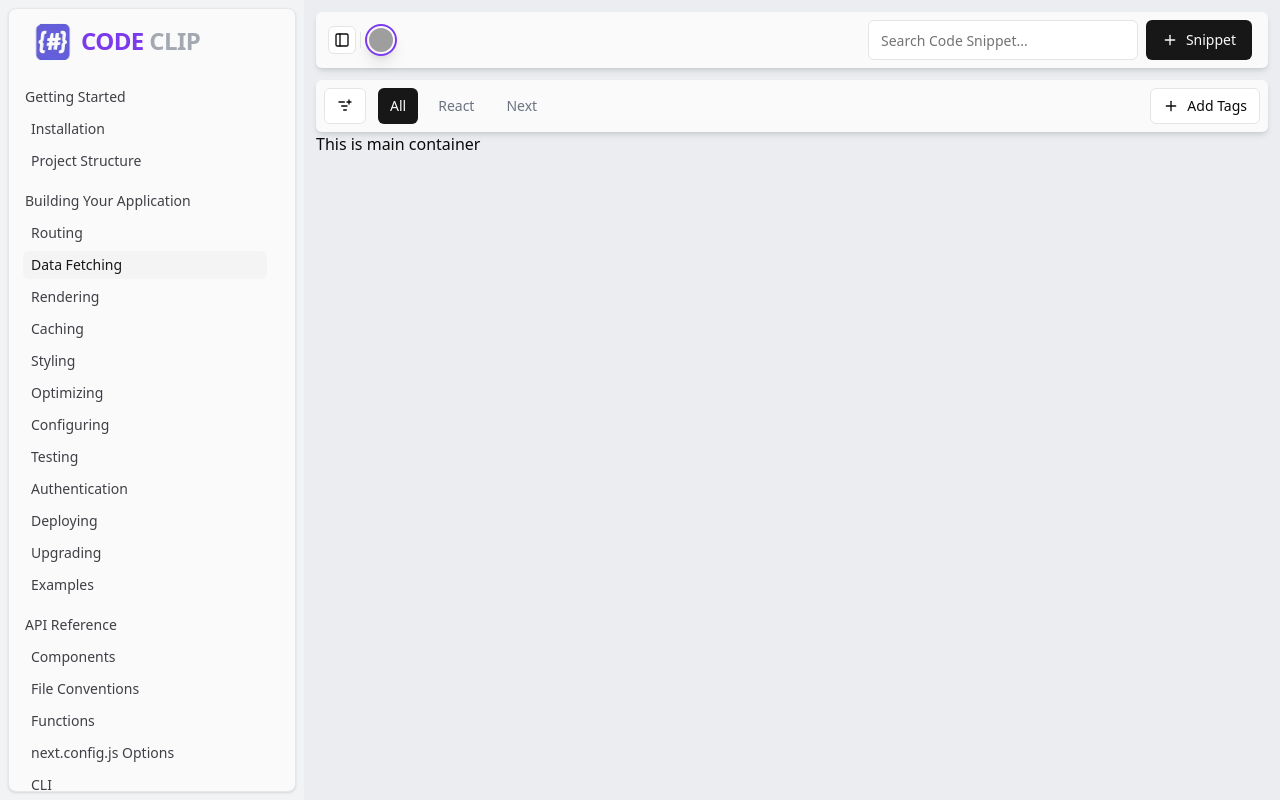
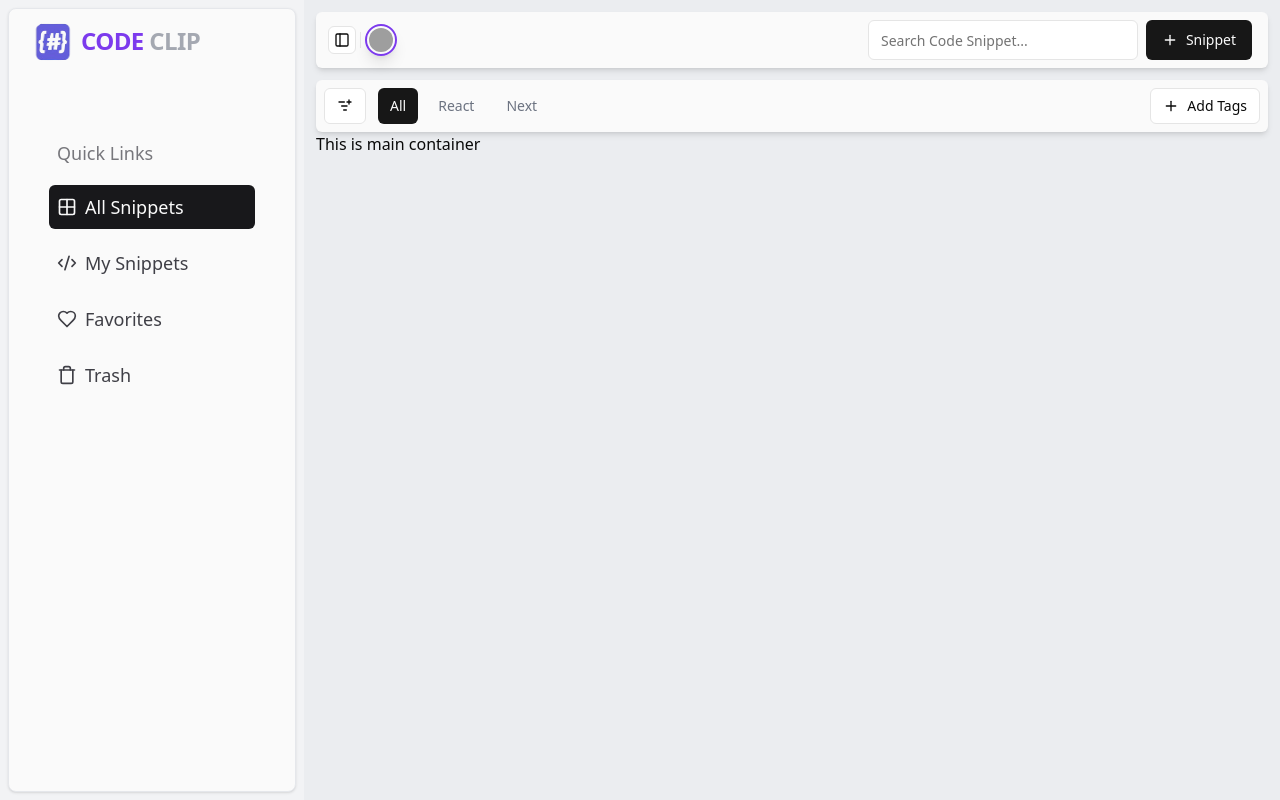
Before and after one commit to dhirajaryaa/Code-Clip-Frontend, a React (Vite) app: page /dashboard in a window 1280 px wide. Built offline with nearby package versions, Linux system fonts and the light colour scheme; grey boxes are pictures that could not be loaded.

Commit message:
style: navLinks updated

```diff
--- a/src/components/custom/AppSidebar.jsx
+++ b/src/components/custom/AppSidebar.jsx
@@ -1,197 +1,80 @@
 // import * as React from "react"
-import { GalleryVerticalEnd } from "lucide-react"
-
+import { Code2Icon, Grid2X2, Heart, Trash } from "lucide-react";
 import {
     Sidebar,
     SidebarContent,
     SidebarGroup,
+    SidebarGroupContent,
+    SidebarGroupLabel,
     SidebarHeader,
     SidebarMenu,
+    SidebarMenuBadge,
     SidebarMenuButton,
     SidebarMenuItem,
-    SidebarMenuSub,
-    SidebarMenuSubButton,
-    SidebarMenuSubItem,
 } from "@/components/ui/sidebar"
 import { Logo } from "."
+import { Link } from "react-router-dom";
+import { useState } from "react";
 
-const data = {
-    navMain: [
+const AppSidebar = (props) => {
+    const [isLinkActive, setIsLinkActive] = useState("All Snippets");
+
+    const NavLinks = [
         {
-            title: "Getting Started",
+            name: "All Snippets",
             url: "#",
-            items: [
-                {
-                    title: "Installation",
-                    url: "#",
-                },
-                {
-                    title: "Project Structure",
-                    url: "#",
-                },
-            ],
+            icon: <Grid2X2 size={20} />
         },
         {
-            title: "Building Your Application",
+            name: "My Snippets",
             url: "#",
-            items: [
-                {
-                    title: "Routing",
-                    url: "#",
-                },
-                {
-                    title: "Data Fetching",
-                    url: "#",
-                    isActive: true,
-                },
-                {
-                    title: "Rendering",
-                    url: "#",
-                },
-                {
-                    title: "Caching",
-                    url: "#",
-                },
-                {
-                    title: "Styling",
-                    url: "#",
-                },
-                {
-                    title: "Optimizing",
-                    url: "#",
-                },
-                {
-                    title: "Configuring",
-                    url: "#",
-                },
-                {
-                    title: "Testing",
-                    url: "#",
-                },
-                {
-                    title: "Authentication",
-                    url: "#",
-                },
-                {
-                    title: "Deploying",
-                    url: "#",
-                },
-                {
-                    title: "Upgrading",
-                    url: "#",
-                },
-                {
-                    title: "Examples",
-                    url: "#",
-                },
-            ],
+            icon: <Code2Icon size={20} />
+        },
+
+        {
+            name: "Favorites",
+            url: "#",
+            icon: <Heart size={20} />
         },
         {
-            title: "API Reference",
+            name: "Trash",
             url: "#",
-            items: [
-                {
-                    title: "Components",
-                    url: "#",
-                },
-                {
-                    title: "File Conventions",
-                    url: "#",
-                },
-                {
-                    title: "Functions",
-                    url: "#",
-                },
-                {
-                    title: "next.config.js Options",
-                    url: "#",
-                },
-                {
-                    title: "CLI",
-                    url: "#",
-                },
-                {
-                    title: "Edge Runtime",
-                    url: "#",
-                },
-            ],
+            icon: <Trash size={20} />
         },
-        {
-            title: "Architecture",
-            url: "#",
-            items: [
-                {
-                    title: "Accessibility",
-                    url: "#",
-                },
-                {
-                    title: "Fast Refresh",
-                    url: "#",
-                },
-                {
-                    title: "Next.js Compiler",
-                    url: "#",
-                },
-                {
-                    title: "Supported Browsers",
-                    url: "#",
-                },
-                {
-                    title: "Turbopack",
-                    url: "#",
-                },
-            ],
-        },
-        {
-            title: "Community",
-            url: "#",
-            items: [
-                {
-                    title: "Contribution Guide",
-                    url: "#",
-                },
-            ],
-        },
-    ],
-}
 
-const AppSidebar = (props) => {
+    ]
+
     return (
         <Sidebar variant="floating" {...props}>
             <SidebarHeader>
                 <SidebarMenu>
                     <SidebarMenuItem>
                         <SidebarMenuButton size="lg" asChild >
-
-                            <Logo Ref="/dashboard" className={"ml-2"}/>
+                            {/* logo  */}
+                            <Logo Ref="/dashboard" className={"ml-2"} />
                         </SidebarMenuButton>
                     </SidebarMenuItem>
                 </SidebarMenu>
             </SidebarHeader>
-            <SidebarContent>
+            <SidebarContent className="mt-10 px-8">
+                {/* nav links  */}
                 <SidebarGroup>
-                    <SidebarMenu className="gap-2">
-                        {data.navMain.map((item) => (
-                            <SidebarMenuItem key={item.title}>
-                                <SidebarMenuButton asChild>
-                                    <a href={item.url} className="font-medium">
-                                        {item.title}
-                                    </a>
-                                </SidebarMenuButton>
-                                {item.items?.length ? (
-                                    <SidebarMenuSub className="ml-0 border-l-0 px-1.5">
-                                        {item.items.map((item) => (
-                                            <SidebarMenuSubItem key={item.title}>
-                                                <SidebarMenuSubButton asChild isActive={item.isActive}>
-                                                    <a href={item.url}>{item.title}</a>
-                                                </SidebarMenuSubButton>
-                                            </SidebarMenuSubItem>
-                                        ))}
-                                    </SidebarMenuSub>
-                                ) : null}
-                            </SidebarMenuItem>
-                        ))}
-                    </SidebarMenu>
+                    <SidebarGroupLabel className="text-lg my-4">Quick Links</SidebarGroupLabel>
+                    <SidebarGroupContent>
+                        <SidebarMenu className="gap-3">
+                            {NavLinks.map((item) => (
+                                <nav key={item.name} >
+                                    <Link
+                                        to={item.url}
+                                        onClick={() => setIsLinkActive(item.name)}
+                                        className={`flex items-center gap-2 rounded-md p-2 text-lg font-normal text-sidebar-foreground  cursor-pointer  ${isLinkActive === item.name ? "bg-sidebar-primary text-sidebar-primary-foreground" : "hover:bg-sidebar-accent hover:text-sidebar-accent-foreground"} `}>
+                                        {item.icon}
+                                        {item.name}
+                                    </Link>
+                                </nav>
+                            ))}
+                        </SidebarMenu>
+                    </SidebarGroupContent>
                 </SidebarGroup>
             </SidebarContent>
         </Sidebar>
```
